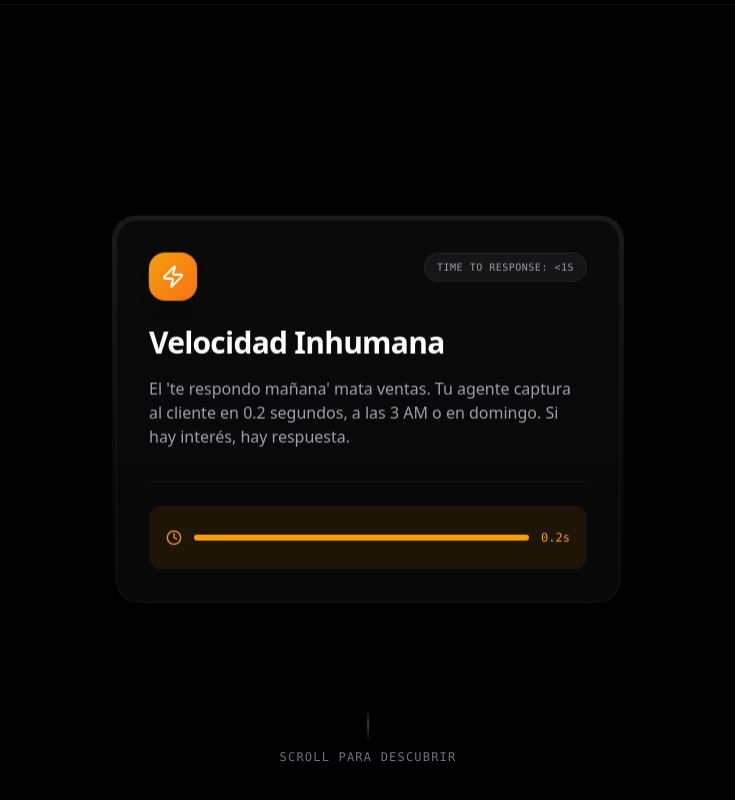
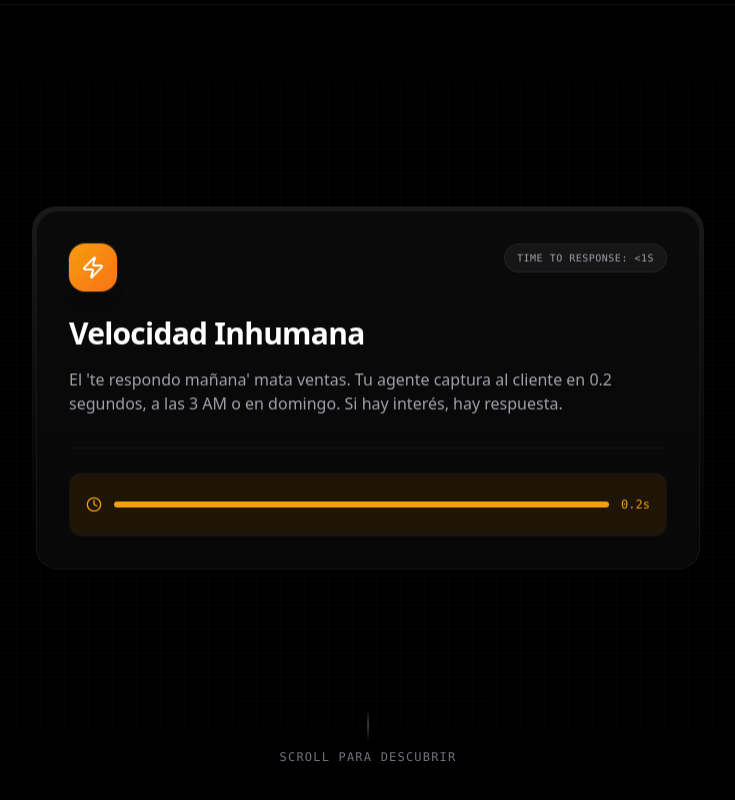
Before and after one commit to Catalyst-SmartFlow/CATALYSTSmartF_WEB, a Next.js app: page / in a window 1280 px wide. Shown: the part 1074-1874 px from the top of the page, without its empty margins (272-1007 px from the left). Built offline with nearby package versions, Linux system fonts and the light colour scheme.

Commit message:
feat: Improve `InvisibleWorkforceV3` feature card animations by adjusting scroll ranges, making the first card initially visible, increasing card size, and extending scroll duration.

```diff
--- a/src/components/home/InvisibleWorkforceV3.tsx
+++ b/src/components/home/InvisibleWorkforceV3.tsx
@@ -97,15 +97,32 @@ function CardVisual({ type }: { type: string }) {
 }
 
 function FeatureCard({ feature, scrollYProgress, index }: { feature: any, scrollYProgress: any, index: number }) {
-    const start = index * 0.25;
-    const end = start + 0.35;
+    const isFirst = index === 0;
 
-    const opacity = useTransform(scrollYProgress, [start, start + 0.1, end - 0.1, end], [0, 1, 1, 0]);
-    const scale = useTransform(scrollYProgress, [start, start + 0.1, end - 0.1, end], [0.8, 1, 1, 0.8]);
-    const y = useTransform(scrollYProgress, [start, end], [50, -50]);
+    // Adjusted ranges for distinct "hold" phases
+    // Spacing out the cards more to ensure one is fully read before the next dominates
+    const start = index * 0.35;
+    const end = start + 0.5;
+
+    // Logic for first card to be always visible initially
+    // Shorter fade durations (0.1) to maximize the "hold" time (0.3)
+    const opacityRange = isFirst ? [0, end - 0.1, end] : [start, start + 0.1, end - 0.1, end];
+    const opacityOutput = isFirst ? [1, 1, 0] : [0, 1, 1, 0];
+
+    const scaleRange = isFirst ? [0, end - 0.1, end] : [start, start + 0.1, end - 0.1, end];
+    const scaleOutput = isFirst ? [1, 1, 0.8] : [0.8, 1, 1, 0.8];
 
     const xInitial = feature.position === "left" ? -50 : feature.position === "right" ? 50 : 0;
-    const x = useTransform(scrollYProgress, [start, start + 0.1, end], [xInitial, 0, 0]);
+    const xRange = isFirst ? [0, end] : [start, start + 0.1, end];
+    const xOutput = isFirst ? [0, 0] : [xInitial, 0, 0];
+
+    const yRange = isFirst ? [0, end] : [start, end];
+    const yOutput = isFirst ? [0, -50] : [50, -50];
+
+    const opacity = useTransform(scrollYProgress, opacityRange, opacityOutput);
+    const scale = useTransform(scrollYProgress, scaleRange, scaleOutput);
+    const x = useTransform(scrollYProgress, xRange, xOutput);
+    const y = useTransform(scrollYProgress, yRange, yOutput);
 
     // Mouse tilt effect
     const mouseX = useMotionValue(0);
@@ -120,7 +137,8 @@ function FeatureCard({ feature, scrollYProgress, index }: { feature: any, scroll
     return (
         <motion.div
             style={{ opacity, scale, x, y, perspective: 1000 }}
-            className={`absolute w-full max-w-lg ${feature.position === "center" ? "z-20 md:scale-110" : "z-10"}`}
+            // Increased max-w to 2xl (approx 15% larger than xl)
+            className={`absolute w-full max-w-2xl ${feature.position === "center" ? "z-20 md:scale-125" : "z-10"}`}
         >
             <motion.div
                 onMouseMove={handleMouseMove}
@@ -175,7 +193,8 @@ export default function InvisibleWorkforceV3() {
     const pathLength = useSpring(scrollYProgress, { stiffness: 400, damping: 90 });
 
     return (
-        <section ref={containerRef} className="relative h-[300vh] bg-black">
+        // Increased height to 400vh to slow down the scroll speed significantly
+        <section ref={containerRef} className="relative h-[400vh] bg-black">
             <div className="sticky top-0 h-screen flex items-center justify-center overflow-hidden px-4">
 
                 {/* Dynamic Background */}
```
